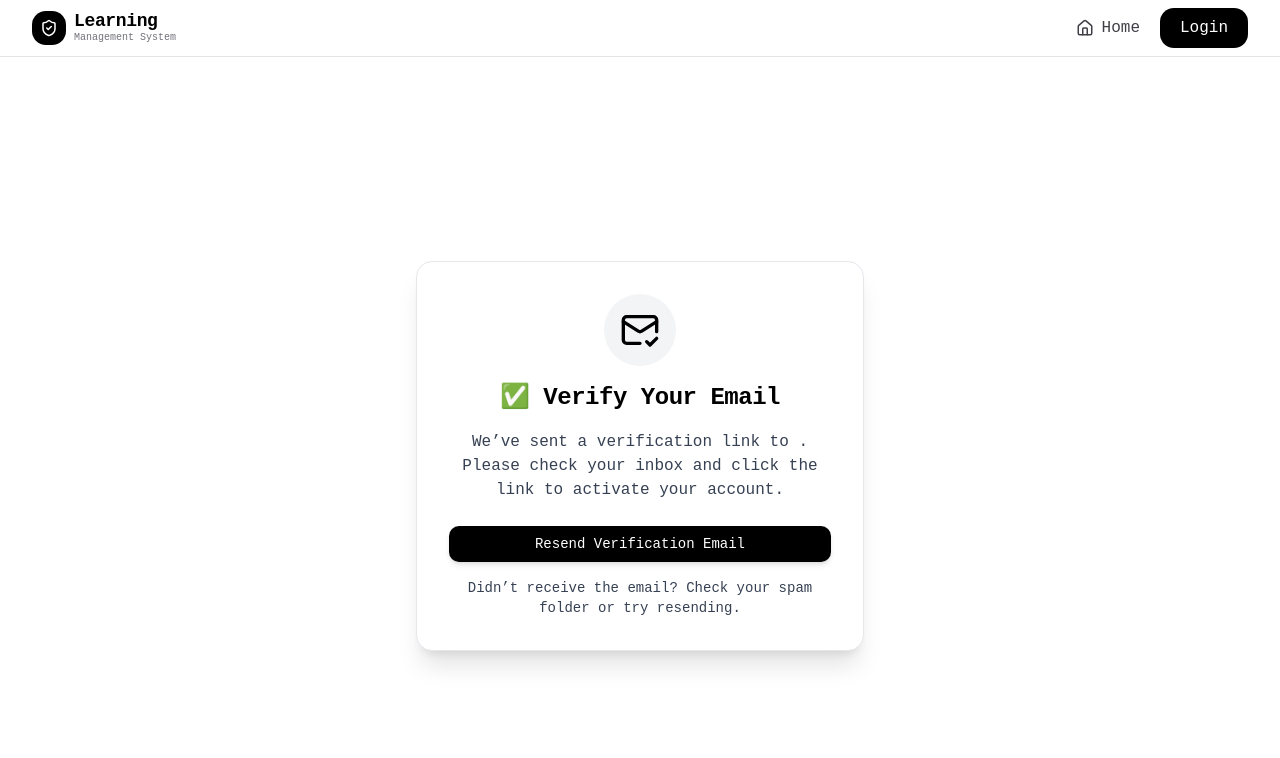
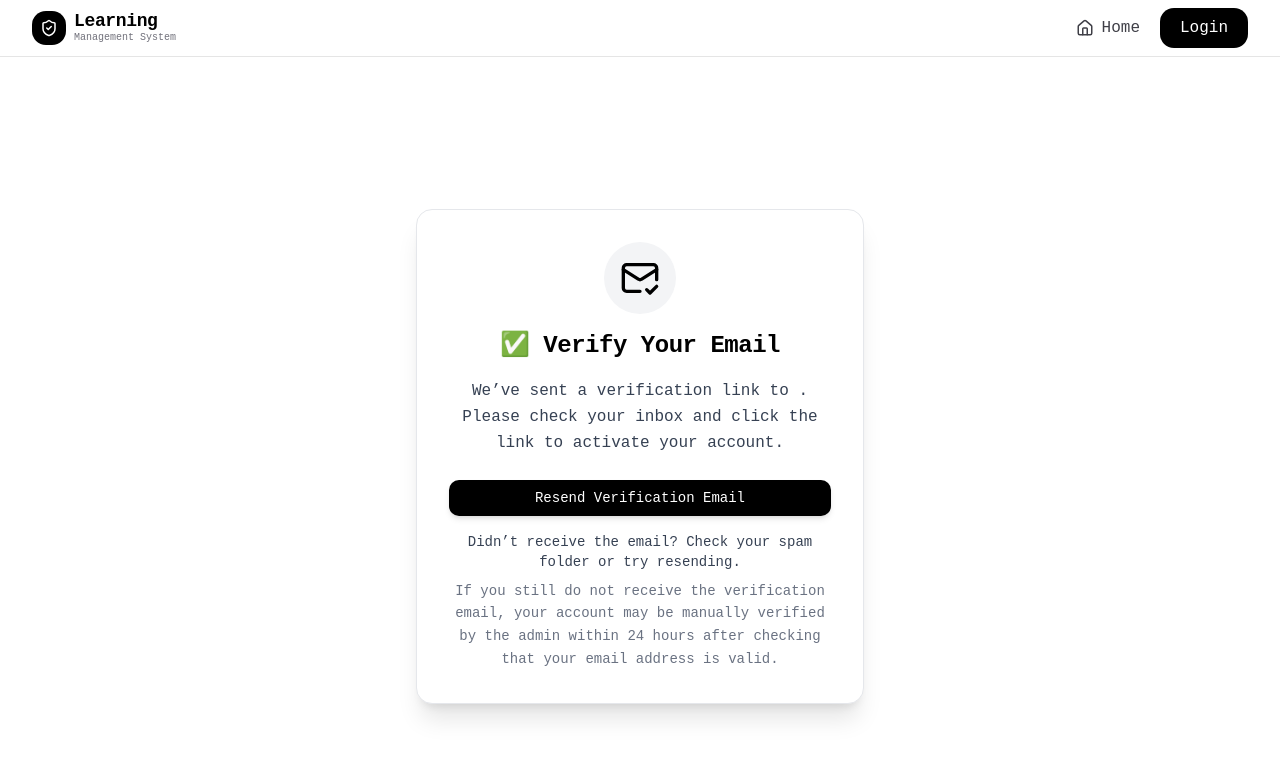
Before and after one commit to muhammadfaizan45890/LMS-Frontend, a React (Vite) app: page /verify in a window 1280 px wide. Shown: the top 758 px of the page. Built offline with nearby package versions, Linux system fonts and the light colour scheme.

Commit message:
Update VerifyEmail.jsx

```diff
--- a/src/pages/VerifyEmail.jsx
+++ b/src/pages/VerifyEmail.jsx
@@ -1,3 +1,88 @@
+// import React, { useState } from 'react';
+// import { Button } from '@/components/ui/button';
+// import { Loader2, MailCheck } from 'lucide-react';
+// import { toast } from 'sonner';
+// import axios from 'axios';
+// import API from "../utils/api";
+
+
+// const VerifyEmail = ({ userEmail }) => {
+//   const [isLoading, setIsLoading] = useState(false);
+//   const [isSent, setIsSent] = useState(false);
+
+//   const handleResendEmail = async () => {
+//     try {
+//       setIsLoading(true);
+//       const res = await axios.post(`${API}/user/resend-verification`, {
+//         email: userEmail
+//       });
+//       if (res.data.success) {
+//         toast.success(res.data.message || 'Verification email resent successfully!');
+//         setIsSent(true);
+//       } else {
+//         toast.error(res.data.message || 'Failed to resend email.');
+//       }
+//     } catch (error) {
+//       console.log(error);
+//       toast.error(error.response?.data?.message || 'Something went wrong. Try again.');
+//     } finally {
+//       setIsLoading(false);
+//     }
+//   };
+
+//   return (
+//     <div className="min-h-screen flex items-center justify-center bg-white px-4">
+//       <div className="bg-white border border-gray-200 shadow-xl rounded-2xl w-full max-w-md p-8 text-center space-y-6">
+
+//         <div className="flex flex-col items-center space-y-4">
+//           <div className="bg-gray-100 p-4 rounded-full">
+//             <MailCheck className="w-10 h-10 text-black" />
+//           </div>
+//           <h2 className="text-2xl font-semibold text-black">✅ Verify Your Email</h2>
+//           <p className="text-gray-700">
+//             We’ve sent a verification link to{' '}
+//             <span className="font-medium text-black">{userEmail}</span>.
+//             Please check your inbox and click the link to activate your account.
+//           </p>
+//         </div>
+
+//         <div className="flex flex-col gap-4">
+//           <Button
+//             className="w-full bg-black text-white py-3 rounded-lg shadow-md flex justify-center items-center gap-2 hover:bg-gray-800"
+//             onClick={handleResendEmail}
+//             disabled={isLoading || isSent}
+//           >
+//             {isLoading ? (
+//               <>
+//                 <Loader2 className="h-5 w-5 animate-spin" />
+//                 Sending...
+//               </>
+//             ) : isSent ? (
+//               "Email Sent ✅"
+//             ) : (
+//               "Resend Verification Email"
+//             )}
+//           </Button>
+//           <p className="text-gray-700 text-sm">
+//             Didn’t receive the email? Check your spam folder or try resending.
+//           </p>
+//         </div>
+//       </div>
+//     </div>
+//   );
+// };
+
+// export default VerifyEmail;
+
+
+
+
+
+
+
+
+
+
 import React, { useState } from 'react';
 import { Button } from '@/components/ui/button';
 import { Loader2, MailCheck } from 'lucide-react';
@@ -5,53 +90,104 @@ import { toast } from 'sonner';
 import axios from 'axios';
 import API from "../utils/api";
 
+const VerifyEmail = ({ userEmail }) => {
 
-const VerifyEmail = ({ userEmail }) => {
   const [isLoading, setIsLoading] = useState(false);
   const [isSent, setIsSent] = useState(false);
 
   const handleResendEmail = async () => {
+
     try {
+
       setIsLoading(true);
-      const res = await axios.post(`${API}/user/resend-verification`, {
-        email: userEmail
-      });
+
+      const res = await axios.post(
+        `${API}/user/resend-verification`,
+        {
+          email: userEmail
+        }
+      );
+
       if (res.data.success) {
-        toast.success(res.data.message || 'Verification email resent successfully!');
+
+        toast.success(
+          res.data.message ||
+          'Verification email resent successfully!'
+        );
+
         setIsSent(true);
+
       } else {
-        toast.error(res.data.message || 'Failed to resend email.');
+
+        toast.error(
+          res.data.message ||
+          'Failed to resend email.'
+        );
       }
+
     } catch (error) {
+
       console.log(error);
-      toast.error(error.response?.data?.message || 'Something went wrong. Try again.');
+
+      toast.error(
+        error.response?.data?.message ||
+        'Something went wrong. Try again.'
+      );
+
     } finally {
+
       setIsLoading(false);
     }
   };
 
   return (
     <div className="min-h-screen flex items-center justify-center bg-white px-4">
+
       <div className="bg-white border border-gray-200 shadow-xl rounded-2xl w-full max-w-md p-8 text-center space-y-6">
 
+        {/* ICON + TITLE */}
         <div className="flex flex-col items-center space-y-4">
+
           <div className="bg-gray-100 p-4 rounded-full">
             <MailCheck className="w-10 h-10 text-black" />
           </div>
-          <h2 className="text-2xl font-semibold text-black">✅ Verify Your Email</h2>
-          <p className="text-gray-700">
-            We’ve sent a verification link to{' '}
-            <span className="font-medium text-black">{userEmail}</span>.
-            Please check your inbox and click the link to activate your account.
+
+          <h2 className="text-2xl font-semibold text-black">
+            ✅ Verify Your Email
+          </h2>
+
+          <p className="text-gray-700 leading-relaxed">
+            We’ve sent a verification link to{" "}
+            <span className="font-medium text-black">
+              {userEmail}
+            </span>.
+            Please check your inbox and click the link
+            to activate your account.
           </p>
+
         </div>
 
+        {/* BUTTON */}
         <div className="flex flex-col gap-4">
+
           <Button
-            className="w-full bg-black text-white py-3 rounded-lg shadow-md flex justify-center items-center gap-2 hover:bg-gray-800"
+            className="
+              w-full
+              bg-black
+              text-white
+              py-3
+              rounded-lg
+              shadow-md
+              flex
+              justify-center
+              items-center
+              gap-2
+              hover:bg-gray-800
+            "
             onClick={handleResendEmail}
             disabled={isLoading || isSent}
           >
+
             {isLoading ? (
               <>
                 <Loader2 className="h-5 w-5 animate-spin" />
@@ -62,12 +198,30 @@ const VerifyEmail = ({ userEmail }) => {
             ) : (
               "Resend Verification Email"
             )}
+
           </Button>
-          <p className="text-gray-700 text-sm">
-            Didn’t receive the email? Check your spam folder or try resending.
-          </p>
+
+          {/* MESSAGE */}
+          <div className="space-y-2">
+
+            <p className="text-gray-700 text-sm">
+              Didn’t receive the email?
+              Check your spam folder or try resending.
+            </p>
+
+            <p className="text-sm text-gray-500 leading-relaxed">
+              If you still do not receive the verification email,
+              your account may be manually verified by the admin
+              within 24 hours after checking that your email
+              address is valid.
+            </p>
+
+          </div>
+
         </div>
+
       </div>
+
     </div>
   );
 };
```
